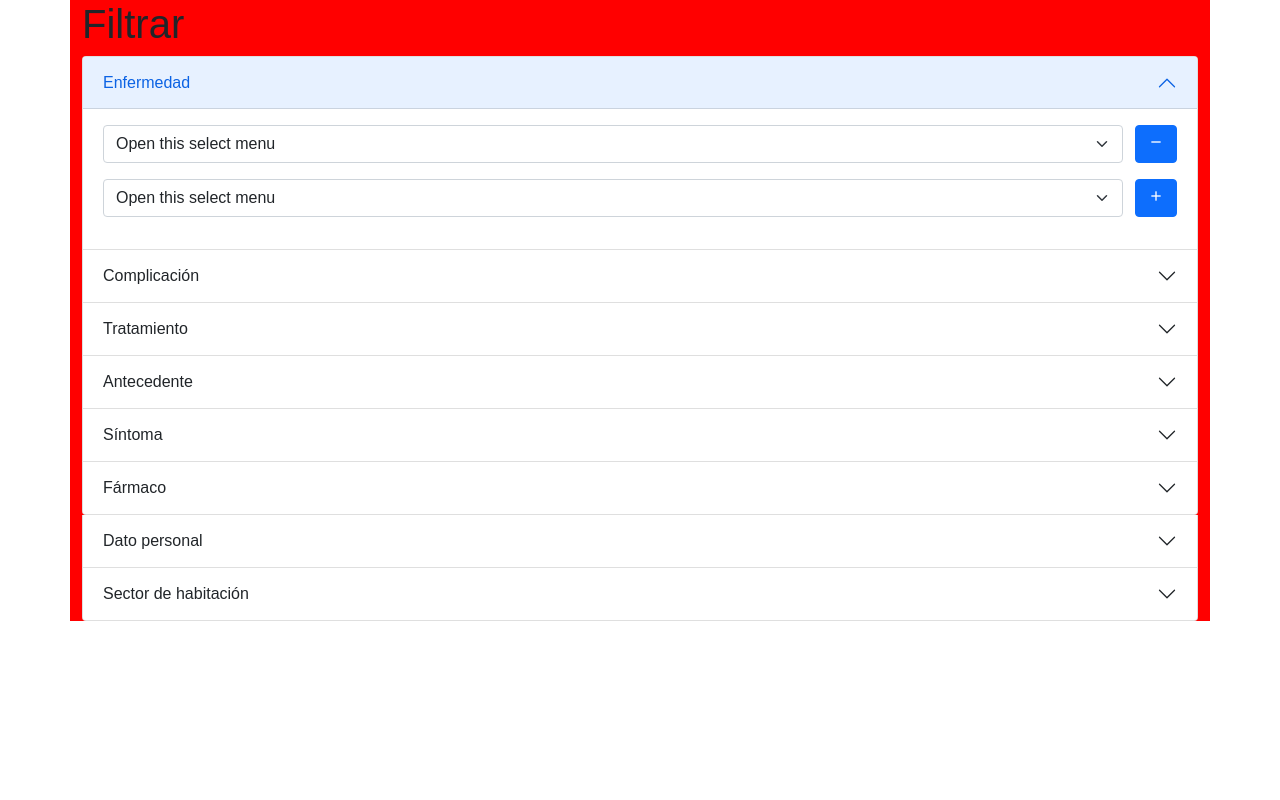
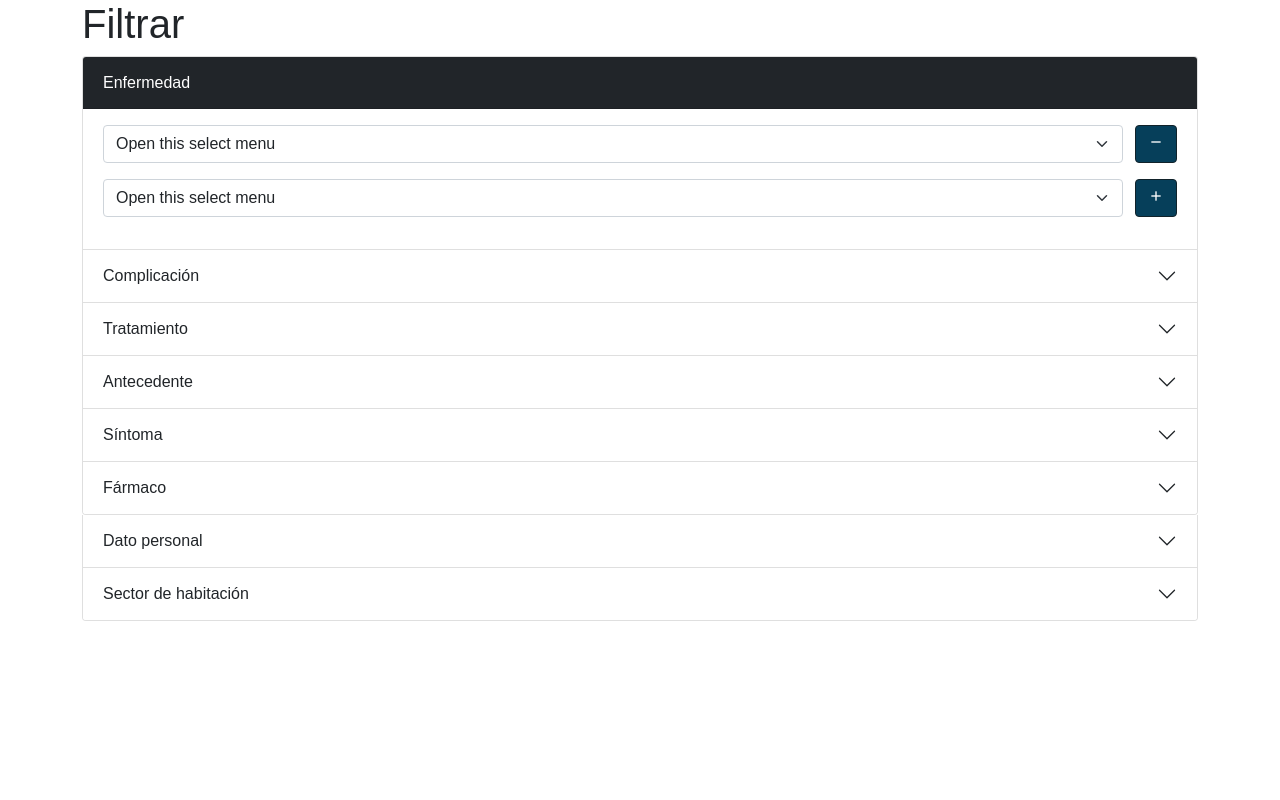
Before and after one commit to ScabiniMelina/Melical, a PHP site: page /paginasDoctor/filtros.html in a window 1280 px wide. Run offline with PHP 8.4, Linux system fonts and the light colour scheme.

Commit message:
Cambios en los estilos de los botones

```diff
--- a/css/menu.css
+++ b/css/menu.css
@@ -2,8 +2,12 @@
 
 :root {
   --white-color: #fff;
-  --primary-color: #11101d;
-  --secondary-color: #1d1b31;
+  --dark-color:#212529;
+  --primary-color: #063f5a;
+  --secondary-color: #11222a;
+
+  /* --primary-color: #11101d;
+  --secondary-color: #1d1b31; */
 }
 
 * {
@@ -17,12 +21,15 @@ body {
   position: relative;
   min-height: 100vh;
   width: 100%;
-  overflow: hidden;
+}
+
+.btn-primary{
+  background-color: var(--primary-color);
 }
 
 ::selection {
   color: var(--white-color);
-  background: #11101d;
+  background: var(--primary-color);
 }
 
 .sidebar {
@@ -31,7 +38,7 @@ body {
   left: 0;
   height: 100%;
   width: 78px;
-  background: #11101d;
+  background: var(--primary-color);
   padding: 6px 14px;
   z-index: 99;
   transition: all 0.5s ease;
@@ -135,7 +142,7 @@ body {
   border-radius: 12px;
   outline: none;
   border: none;
-  background: #1d1b31;
+  background: var(--secondary-color);
   padding-left: 50px;
   font-size: 18px;
   color: #fff;
@@ -165,7 +172,7 @@ body {
 }
 
 .sidebar ul li a:hover {
-  color: #11101d;
+  color: var(--primary-color);
   background: var(--white-color);
 }
 
@@ -213,6 +220,7 @@ body {
 }
 
 .sidebar_secondary {
+  background-color: var(--white-color);
   position: fixed;
   height: auto;
   width: inherit;
@@ -220,6 +228,7 @@ body {
   display: flex;
   justify-content: flex-end;
   align-items: center;
+   box-shadow: 0 5px 10px rgba(0, 0, 0, 0.2px);
 }
 
 .profile_img {
@@ -239,17 +248,45 @@ body {
 
 .contenedorPagina {
   width: 100%;
+  height: 100%;
   margin-top: 83px;
 
 }
 
 
-
-ul {
-  padding: 0;
+.pagina{
+  height: inherit;
 }
 
-.pagina{
-  min-height: calc(100% - 55px);
-  background:red;
+.background-primary{
+  background: var(--primary-color);
 }
+
+.accordion-button:not(.collapsed){
+  background-color: var(--dark-color);
+  color:white
+}
+
+ .accordion-button:not(.collapsed)::after {
+  background-image: none;
+
+ }
+
+
+
+
+  /* Reset de estilos */
+
+  .btn-primary , .btn-primary:focus {
+    color: #fff;
+    background-color: var(--primary-color);
+    border-color: var(--secondary-color);
+  }
+
+  .btn-primary:hover  {
+    background: var(--secondary-color);
+  }
+
+  ul {
+    padding: 0;
+  }
```
